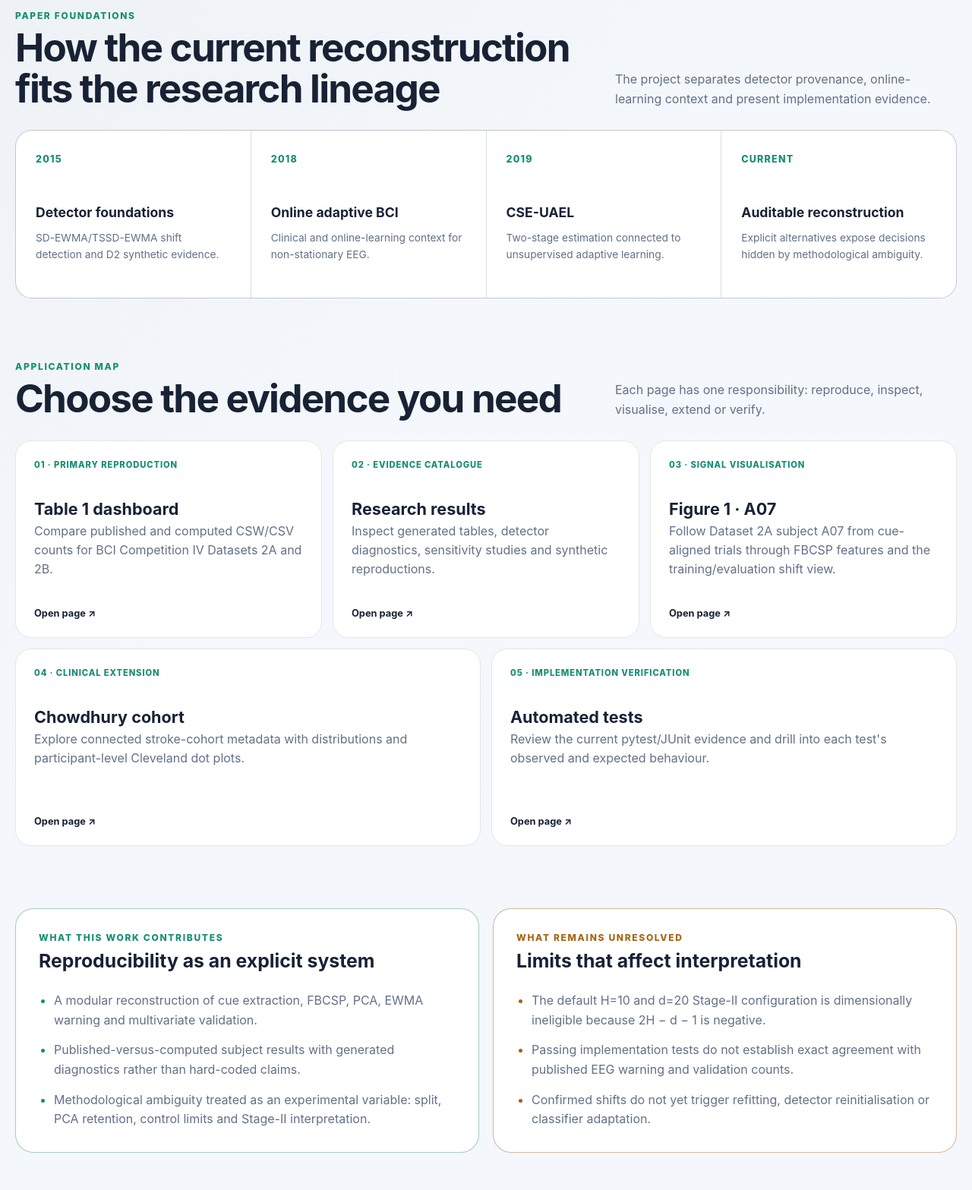
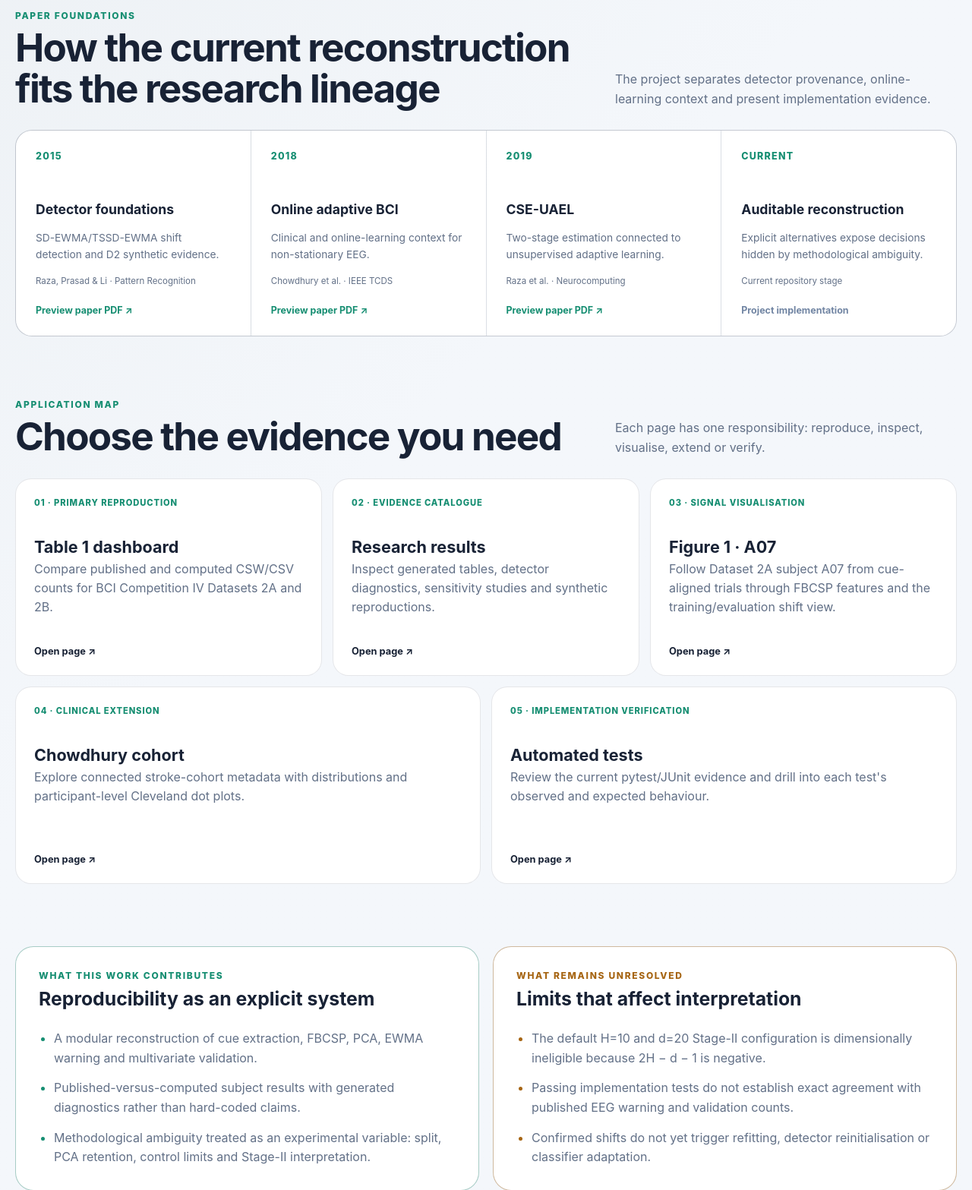
Before and after one commit to hlin863/ewma_covariate_shift_demo, a Flask app: page / in a window 1280 px wide. Shown: the part 1286-2853 px from the top of the page at 76% size. Run offline with Flask 3, Linux system fonts and the light colour scheme.

Commit message:
Link research lineage panels to source papers

```diff
--- a/app.py
+++ b/app.py
@@ -14,6 +14,7 @@ from src.web.dashboard import (  # noqa: F401
     dashboard,
     home,
     outputs_file,
+    paper_file,
     results_catalog,
 )
 from src.web.test_results import load_test_report, test_results_bp
--- a/src/web/dashboard.py
+++ b/src/web/dashboard.py
@@ -17,6 +17,7 @@ from src.web.home import build_home_page_model
 PROJECT_ROOT = Path(__file__).resolve().parents[2]
 DEFAULT_RESULTS_PATH = PROJECT_ROOT / "outputs" / "metrics" / "bci_table1_comparison.csv"
 DEFAULT_OUTPUTS_ROOT = PROJECT_ROOT / "outputs"
+PAPERS_ROOT = PROJECT_ROOT / "papers"
 DEFAULT_DATASET_2A_PATH = PROJECT_ROOT / "data" / "raw" / "bci_competition_iv_2a"
 DEFAULT_DATASET_2A_LABELS_PATH = PROJECT_ROOT / "data" / "raw" / "bci_competition_iv_2a_labels"
 DEFAULT_CHOWDHURY_DATA_PATH = PROJECT_ROOT / "data" / "raw" / "chowdhury_cse_uael"
@@ -367,6 +368,24 @@ def outputs_file(filename: str):
     return send_from_directory(outputs_root, filename)
 
 
+@app.get("/papers/<path:filename>")
+def paper_file(filename: str):
+    papers_root = PAPERS_ROOT.resolve()
+    requested = (papers_root / filename).resolve()
+    if (
+        requested.suffix.lower() != ".pdf"
+        or requested.parent != papers_root
+        or not requested.is_file()
+    ):
+        abort(404)
+    return send_from_directory(
+        papers_root,
+        filename,
+        mimetype="application/pdf",
+        as_attachment=False,
+    )
+
+
 @app.get("/")
 def home():
     return render_template("home.html", **build_home_page_model())
--- a/src/web/home.py
+++ b/src/web/home.py
@@ -103,21 +103,44 @@ def build_home_page_model() -> dict[str, object]:
                 "year": "2015",
                 "title": "Detector foundations",
                 "detail": "SD-EWMA/TSSD-EWMA shift detection and D2 synthetic evidence.",
+                "paper_file": "2015-raza-ewma-covariate-shift.pdf",
+                "paper_title": (
+                    "EWMA model based shift-detection methods for detecting "
+                    "covariate shifts in non-stationary environments"
+                ),
+                "citation": "Raza, Prasad & Li · Pattern Recognition",
             },
             {
                 "year": "2018",
                 "title": "Online adaptive BCI",
                 "detail": "Clinical and online-learning context for non-stationary EEG.",
+                "paper_file": "2018-chowdhury-online-adaptive-bci.pdf",
+                "paper_title": (
+                    "Online Covariate Shift Detection-Based Adaptive "
+                    "Brain-Computer Interface to Trigger Hand Exoskeleton "
+                    "Feedback for Neuro-Rehabilitation"
+                ),
+                "citation": "Chowdhury et al. · IEEE TCDS",
             },
             {
                 "year": "2019",
                 "title": "CSE-UAEL",
                 "detail": "Two-stage estimation connected to unsupervised adaptive learning.",
+                "paper_file": "2019-raza-cse-uael.pdf",
+                "paper_title": (
+                    "Covariate shift estimation based adaptive ensemble learning "
+                    "for handling non-stationarity in motor imagery related "
+                    "EEG-based brain-computer interface"
+                ),
+                "citation": "Raza et al. · Neurocomputing",
             },
             {
                 "year": "Current",
                 "title": "Auditable reconstruction",
                 "detail": "Explicit alternatives expose decisions hidden by methodological ambiguity.",
+                "paper_file": None,
+                "paper_title": None,
+                "citation": "Current repository stage",
             },
         ),
         "contributions": (
--- a/static/home.css
+++ b/static/home.css
@@ -44,9 +44,16 @@
 .pipeline-card p { margin: 10px 0 0; color: var(--muted); font-size: 0.79rem; line-height: 1.55; }
 
 .lineage-grid { display: grid; grid-template-columns: repeat(4, 1fr); gap: 1px; overflow: hidden; border: 1px solid var(--line); border-radius: 22px; background: var(--line); }
-.lineage-card { min-height: 220px; padding: 26px; background: var(--panel); }
+.lineage-card { display: flex; flex-direction: column; min-height: 270px; padding: 26px; background: var(--panel); text-decoration: none; }
 .lineage-card > span { display: inline-block; margin-bottom: 52px; color: var(--computed); font-size: 0.78rem; font-weight: 850; letter-spacing: 0.1em; text-transform: uppercase; }
 .lineage-card p { margin: 12px 0 0; color: var(--muted); font-size: 0.86rem; line-height: 1.6; }
+.lineage-card small { display: block; margin-top: 16px; color: var(--muted); font-size: 0.72rem; line-height: 1.45; }
+.lineage-card > strong { margin-top: auto; padding-top: 22px; color: var(--text); font-size: 0.78rem; }
+.lineage-paper { transition: background-color 150ms ease, color 150ms ease; }
+.lineage-paper:hover, .lineage-paper:focus-visible { background: color-mix(in srgb, var(--computed) 8%, var(--panel)); }
+.lineage-paper:focus-visible { outline: 2px solid var(--computed); outline-offset: -3px; }
+.lineage-paper > strong { color: var(--computed); }
+.lineage-current > strong { color: var(--published); }
 .page-grid { display: grid; grid-template-columns: repeat(6, 1fr); gap: 14px; }
 .page-card { grid-column: span 2; display: flex; flex-direction: column; min-height: 260px; padding: 24px; border: 1px solid var(--line); border-radius: 21px; background: var(--panel-alpha); text-decoration: none; transition: border-color 150ms ease, transform 150ms ease; }
 .page-card:nth-child(4), .page-card:nth-child(5) { grid-column: span 3; }
--- a/templates/home.html
+++ b/templates/home.html
@@ -77,7 +77,29 @@
       </div>
       <div class="lineage-grid">
         {% for item in lineage %}
-          <article class="lineage-card"><span>{{ item.year }}</span><h3>{{ item.title }}</h3><p>{{ item.detail }}</p></article>
+          {% if item.paper_file %}
+            <a
+              class="lineage-card lineage-paper"
+              href="{{ url_for('paper_file', filename=item.paper_file) }}"
+              target="_blank"
+              rel="noopener"
+              aria-label="Preview paper: {{ item.paper_title }}"
+            >
+              <span>{{ item.year }}</span>
+              <h3>{{ item.title }}</h3>
+              <p>{{ item.detail }}</p>
+              <small>{{ item.citation }}</small>
+              <strong>Preview paper PDF <span aria-hidden="true">↗</span></strong>
+            </a>
+          {% else %}
+            <article class="lineage-card lineage-current">
+              <span>{{ item.year }}</span>
+              <h3>{{ item.title }}</h3>
+              <p>{{ item.detail }}</p>
+              <small>{{ item.citation }}</small>
+              <strong>Project implementation</strong>
+            </article>
+          {% endif %}
         {% endfor %}
       </div>
     </section>
```
Also changed, not shown: tests/reporting/test_dashboard.py (+21 -0 lines), README.md, papers/README.md (added), 3 other files.
